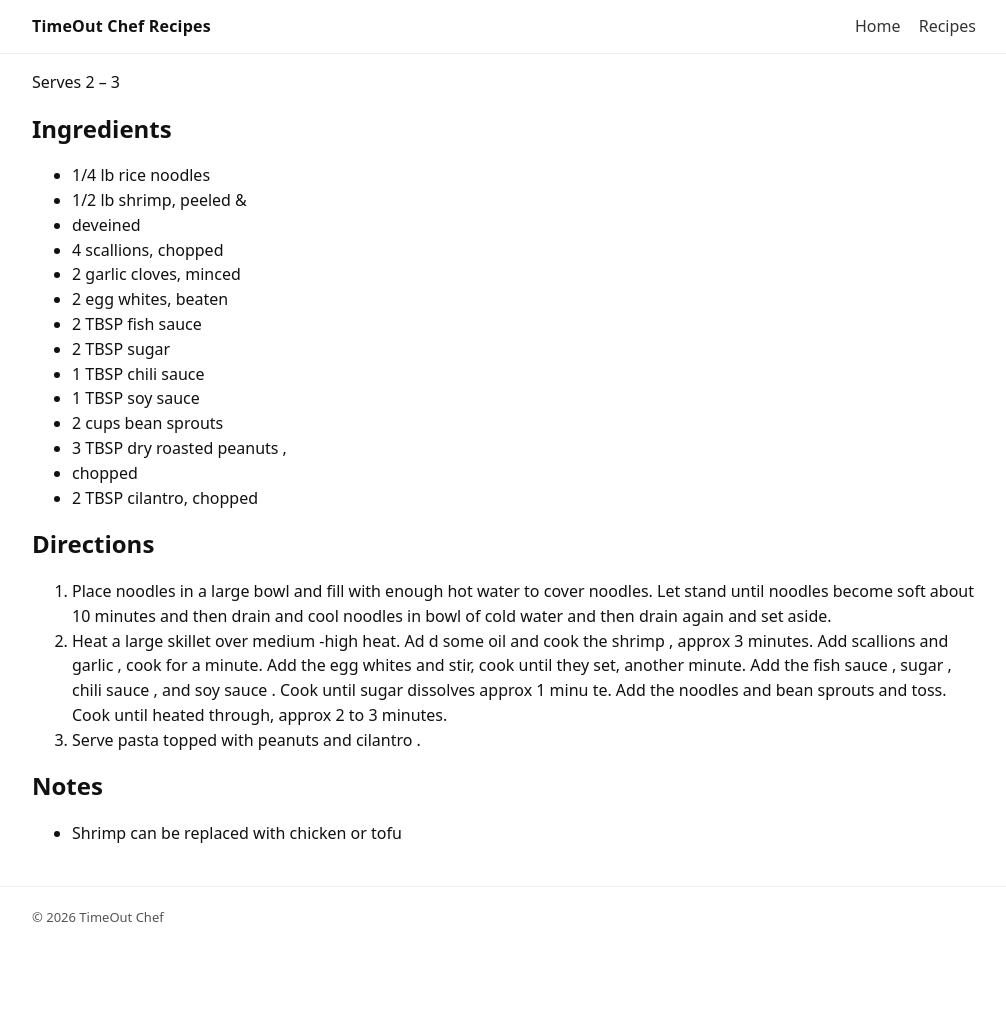
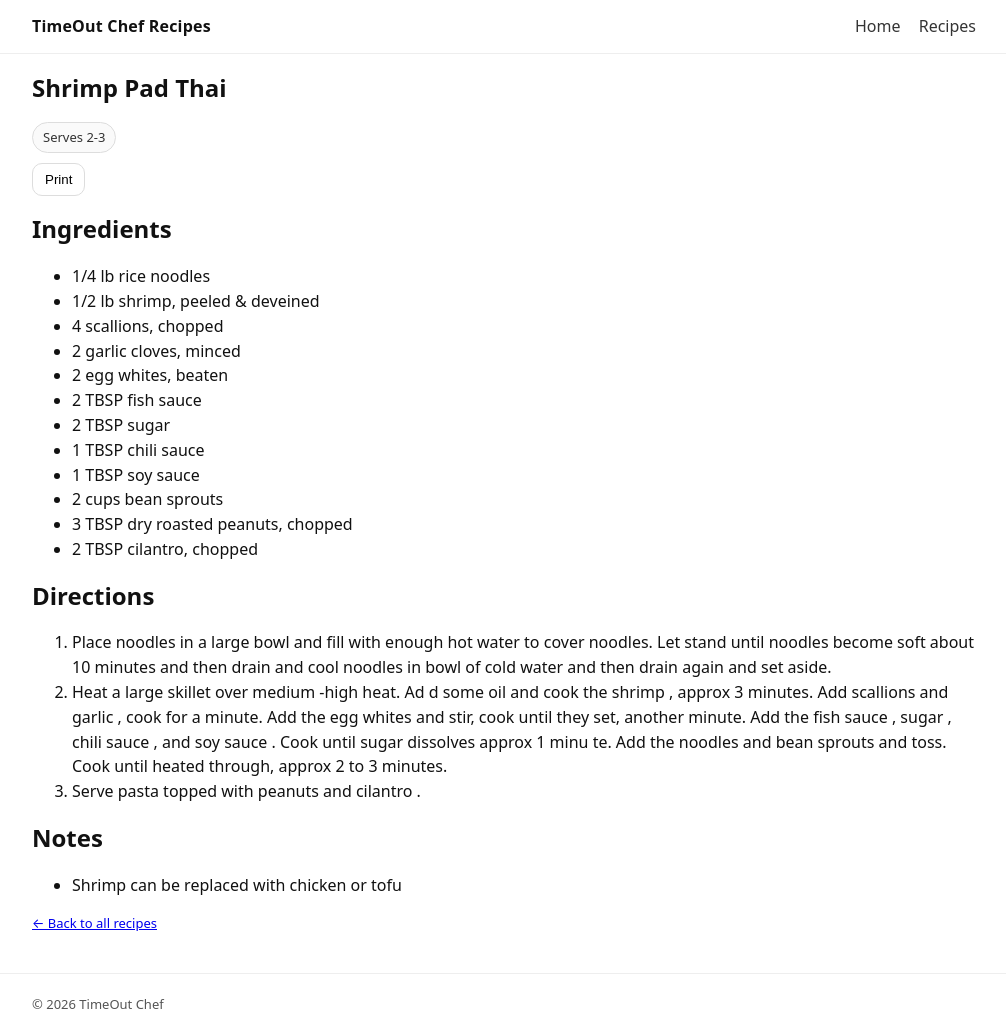
Before and after one commit to scottschrum79-design/timeoutchef.com, a Jekyll site: the page built from _recipes/shrimp-pad-thai.md, in a window 1280 px wide and 1035 px high. Shown: the whole window, without its empty margins (136-1142 px from the left). Built offline with Jekyll 4.4.1, drawn with Linux system fonts in a browser that asks for light colours; some of the changed lines change nothing that is shown.

Commit message:
Update shrimp-pad-thai.md

```diff
--- a/_recipes/shrimp-pad-thai.md
+++ b/_recipes/shrimp-pad-thai.md
@@ -1,15 +1,18 @@
 ---
-layout: default
+layout: recipe
+categories:
+- seafood
+- asian
+- entree
+- main
+serves: 2-3
 title: "Shrimp Pad Thai"
 ---
-
-<p class="pill">Serves 2 – 3</p>
 
 ## Ingredients
 
 - 1/4 lb rice noodles
-- 1/2 lb shrimp, peeled &
-- deveined
+- 1/2 lb shrimp, peeled & deveined
 - 4 scallions, chopped
 - 2 garlic cloves, minced
 - 2 egg whites, beaten
@@ -18,8 +21,7 @@ title: "Shrimp Pad Thai"
 - 1 TBSP chili sauce
 - 1 TBSP soy sauce
 - 2 cups bean sprouts
-- 3 TBSP dry roasted peanuts ,
-- chopped
+- 3 TBSP dry roasted peanuts, chopped
 - 2 TBSP cilantro, chopped
 
 ## Directions
```
